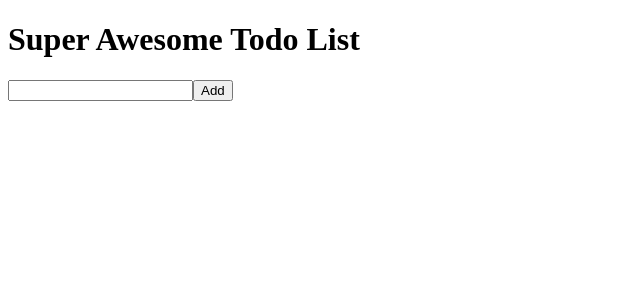
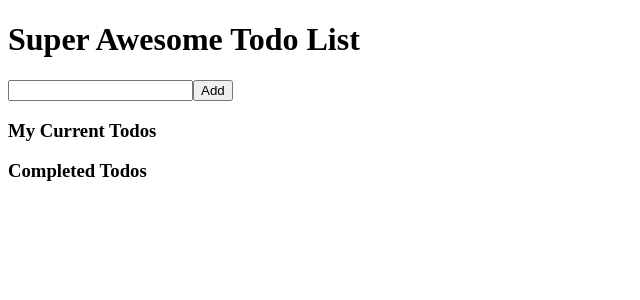
Before and after one commit to tr00gle/todoreact, a React (Create React App) app: page / in a window 1280 px wide. Shown: the top 300 px of the page, without its empty margins (0-640 px from the left). Built offline with nearby package versions, Linux system fonts and the light colour scheme.

Commit message:
quick commit

```diff
--- a/src/App.js
+++ b/src/App.js
@@ -1,18 +1,21 @@
 import React, { Component } from 'react';
 import AddTodo from './AddTodo';
 import TodoList from './TodoList';
+import CompletedTodoList from './CompletedTodoList';
 
 class App extends Component {
   constructor(props) {
     super(props);
     this.state = {
       list: [],
+      completedList: [],
       inputText: ''
     };
 
     this.addTodo = this.addTodo.bind(this);
     this.modifyTodo = this.modifyTodo.bind(this);
     this.deleteTodo = this.deleteTodo.bind(this);
+    this.completeTodo = this.completeTodo.bind(this);
     this.handleChange = this.handleChange.bind(this);
     this.handleSubmit = this.handleSubmit.bind(this);
   }
@@ -29,7 +32,11 @@ class App extends Component {
 
   addTodo(value) {
     const list = this.state.list;
-    list.push(value);
+    const todo = {
+      todoText: value,
+      completed: false
+    }
+    list.push(todo);
     this.setState({
       list: list,
       inputText: ''
@@ -38,7 +45,7 @@ class App extends Component {
 
   modifyTodo(index) {
     const list = this.state.list;
-    const todoText = list[index];
+    const todoText = list[index].todoText;
     list.splice(index, 1);
     this.setState({
       list: list,
@@ -52,9 +59,19 @@ class App extends Component {
     this.setState({ list: list });
   }
 
+  completeTodo(index) {
+    const list = this.state.list;
+    const completedList = this.state.completedList;
+    const todo = {...list[index]};
+    list.splice(index, 1);
+    completedList.push(todo);
+    this.setState({
+      list,
+      completedList,
+    });
+  }
+
   render() {
-    console.log(this.state.list);
-
     return (
       <div>
         <h1>Super Awesome Todo List</h1>
@@ -67,7 +84,9 @@ class App extends Component {
           list={this.state.list}
           deleteTodo={this.deleteTodo}
           modifyTodo={this.modifyTodo}
+          completeTodo={this.completeTodo}
           />
+        <CompletedTodoList  completedList={this.state.completedList} />
       </div>
     );
   }
--- /dev/null
+++ b/src/CompletedTodoList.js
@@ -0,0 +1,18 @@
+import React from 'react';
+
+const  CompletedTodoList = props => {
+  const completedTodos = props.completedList.map((todo, index) => (
+  <li key={`todo${index}`}>{todo.todoText}</li>
+))
+
+  return (
+    <div>
+      <h3>Completed Todos</h3>
+      <ul>
+        {completedTodos}
+      </ul>
+    </div>
+  );
+}
+
+export default CompletedTodoList;
--- a/src/TodoList.js
+++ b/src/TodoList.js
@@ -3,10 +3,12 @@ import React from 'react';
 const TodoList = (props) => {
   return (
     <div>
+      <h3>My Current Todos</h3>
       {props.list.map((todo, id) => {
         return (
           <div key={`todo${id}`}>
-            {todo}
+            {todo.todoText}
+            <button onClick={() => props.completeTodo(id)}>Complete</button>
             <button onClick={() => props.modifyTodo(id)}>Modify</button>
             <button onClick={() => props.deleteTodo(id)}>Delete</button>
           </div>
```
